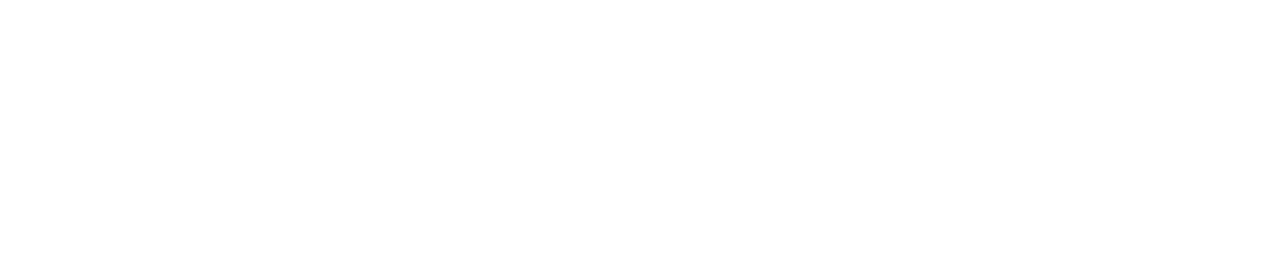
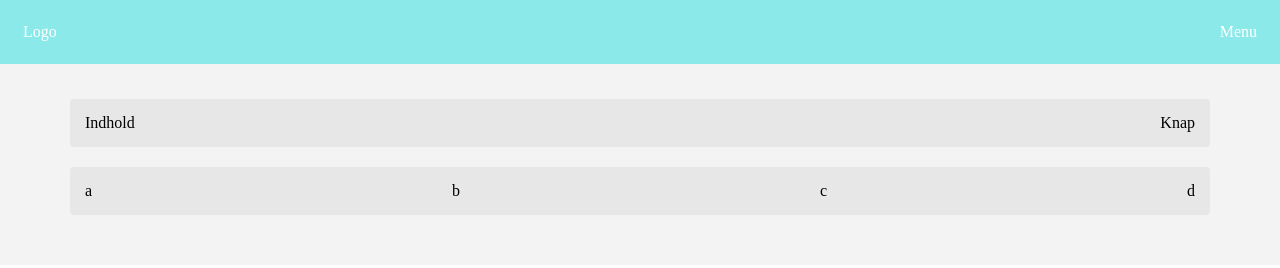
Before and after one commit to ebuchhansen/frontend_test_070923, a plain HTML site: page index.html in a window 1280 px wide. Drawn offline with Linux system fonts and the light colour scheme.

Commit message:
ekstra ad-ons

```diff
--- a/index.html
+++ b/index.html
@@ -9,7 +9,30 @@
 </head>
 <body>
 
+    <nav class="flex-container-nav">
+        <div>Logo</div> <!--Mangler logo billede-->
+        <div>Menu</div> <!--Mangler liste af menu + search field-->
+    </nav>
 
+    <div>
+        <!--Mangler karussel-->
+    </div>
+
+    <div class="indholds-fortegnelse"> <!--Stor indholdsboks med padding/margin i siderne-->
+
+        <div class="flex-container"> <!--Mangler styling og effekt-->
+            <div>Indhold</div>
+            <div>Knap</div>
+        </div>
+
+        <div class="flex-container"> <!--Mangler styling, effekt og funktion-->
+            <div>a</div>
+            <div>b</div>
+            <div>c</div>
+            <div>d</div>
+        </div>
+
+    </div>
 
 </body>
 </html>
--- a/style.css
+++ b/style.css
@@ -2,3 +2,35 @@
     margin: 0;
     padding: 0;
 }
+
+.flex-container-nav {
+    display: flex;
+    justify-content: space-between;
+    align-items: center;
+
+    background-color: #8be9e9;
+    height: 100%;
+    padding: 15px;
+    gap: 5px;
+}
+
+.flex-container-nav > div{
+    padding: 8px;
+    color: #fff;
+}
+
+.indholds-fortegnelse {
+    background-color: #f3f3f3;
+    padding: 15px 70px 30px 70px;
+}
+
+.flex-container {
+    display: flex;
+    justify-content: space-between;
+    align-items: center;
+
+    background-color: #e7e7e7;
+    padding: 15px;
+    border-radius: 4px;
+    margin: 20px 0;
+}
```
